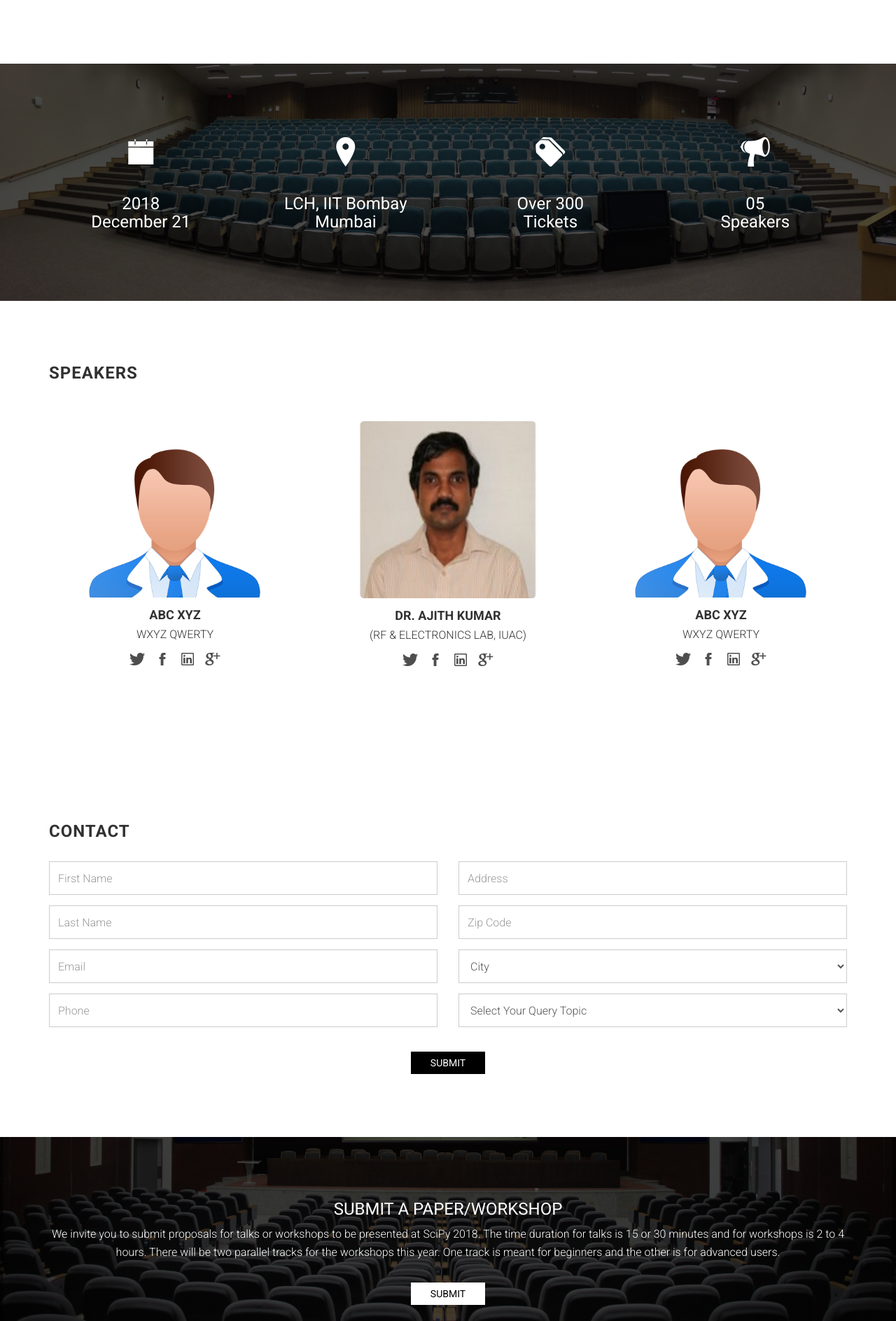
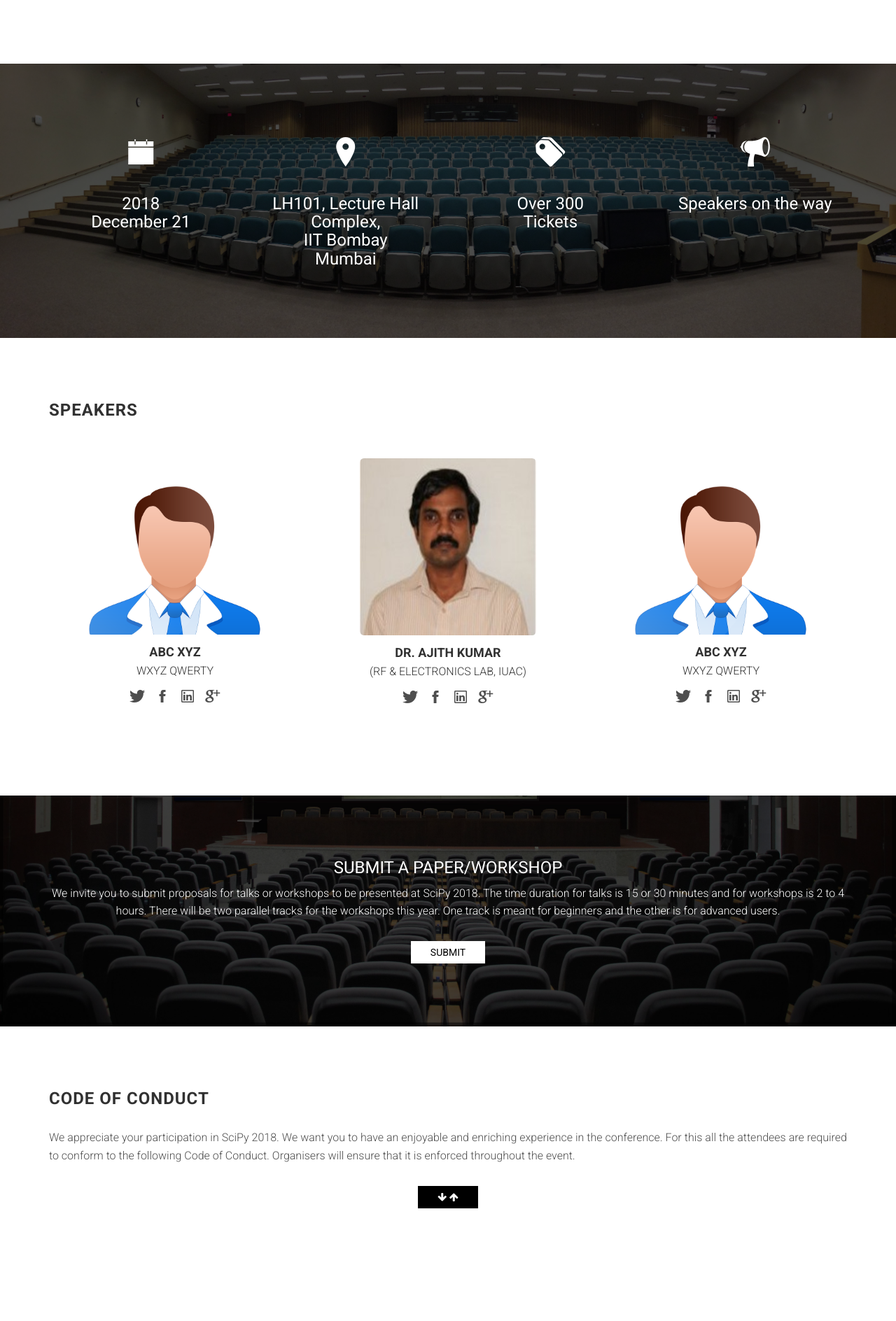
Before and after one commit to FOSSEE/SciPy2018, a Django app: page / in a window 1280 px wide. Shown: the part 1352-3240 px from the top of the page at 70% size. Run offline with Django 3.2, Linux system fonts and the light colour scheme; some libraries are stand-ins or nearby versions.

Commit message:
updated the content

```diff
--- a/static/website/templates/index.html
+++ b/static/website/templates/index.html
@@ -9,6 +9,7 @@
     <title>SciPy India 2018</title>
 
     <!-- css -->
+    <link rel="stylesheet" href="https://cdnjs.cloudflare.com/ajax/libs/font-awesome/4.7.0/css/font-awesome.min.css">
     <link rel="stylesheet" href="{% static 'website/bootstrap-css/bower_components/bootstrap/dist/css/bootstrap.min.css' %}">
     <link rel="stylesheet" href="{% static 'website/bootstrap-css/bower_components/ionicons/css/ionicons.min.css' %}">
     <link rel="stylesheet" href="{% static 'website/bootstrap-css/assets/css/main.css' %}">
@@ -86,14 +87,18 @@
 
                 <div class="col-sm-6">
 
-                    <h3 class="section-title multiple-title">What is Our Goal?</h3>
+                  <!--  <h3 class="section-title multiple-title">What is Our Goal?</h3>
 
                     <p class="text-justify">One of the goals of the conference is to combine education, engineering, and science with computing through the medium of Python and thereby extrapolate on how powerful Scientific Computing is in various fields and among different communities.</p>
 
                     <ul class="list-arrow-right">
 
                         <li>Have hands on sessions</li>
-                    </ul>
+                    </ul> -->
+                     <h3 class="section-title multiple-title" align="center"><u>News and Updates</u></h3>
+                    <a class="twitter-timeline" href="https://twitter.com/SciPyIndia" data-widget-id="404921110312910848" data-width="100%">Tweets by @SciPyIndia</a>
+
+<script>!function(d,s,id){var js,fjs=d.getElementsByTagName(s)[0],p=/^http:/.test(d.location)?'http':'https';if(!d.getElementById(id)){js=d.createElement(s);js.id=id;js.src=p+"://platform.twitter.com/widgets.js";fjs.parentNode.insertBefore(js,fjs);}}(document,"script","twitter-wjs");</script>
 
                 </div><!-- /.col-sm-6 -->
             </div><!-- /.row -->
@@ -112,7 +117,7 @@
                 <div class="col-sm-3">
 
                     <i class="ion-ios-location"></i>
-                    <h3>LCH, IIT Bombay<br>Mumbai</h3>
+                    <h3>LH101, Lecture Hall Complex, <br>IIT Bombay<br>Mumbai</h3>
 
                 </div>
                 <div class="col-sm-3">
@@ -124,7 +129,7 @@
                 <div class="col-sm-3">
 
                     <i class="ion-speakerphone"></i>
-                    <h3>05<br>Speakers</h3>
+                    <h3>Speakers on the way</h3>
 
                 </div>
             </div><!-- row -->
@@ -208,73 +213,6 @@
         </div>
     </section>
 
-    <section id="registration" class="section registration">
-        <div class="container">
-            <div class="row">
-                <div class="col-md-12">
-                    <h3 class="section-title">Contact</h3>
-                </div>
-            </div>
-
-            <form action="#" id="registration-form">
-                <div class="row">
-                    <div class="col-md-12" id="registration-msg" style="display:none;">
-                        <div class="alert"></div>
-                    </div>
-                    <div class="col-sm-6">
-                        <div class="form-group">
-                            <input type="text" class="form-control" placeholder="First Name" id="fname" name="fname" required>
-                        </div>
-
-                        <div class="form-group">
-                            <input type="text" class="form-control" placeholder="Last Name" id="lname" name="lname" required>
-                        </div>
-
-                        <div class="form-group">
-                            <input type="email" class="form-control" placeholder="Email" id="email" name="email" required>
-                        </div>
-
-                        <div class="form-group">
-                            <input type="text" class="form-control" placeholder="Phone" id="cell" name="cell" required>
-                        </div>
-                    </div>
-
-                    <div class="col-sm-6">
-                        <div class="form-group">
-                            <input type="text" class="form-control" placeholder="Address" id="address" name="address" required>
-                        </div>
-
-                        <div class="form-group">
-                            <input type="text" class="form-control" placeholder="Zip Code" id="zip" name="zip" required>
-                        </div>
-
-                        <div class="form-group">
-                            <select class="form-control" name="city" id="city" required>
-                                <option readonly>City</option>
-                                <option>City Name 1</option>
-                                <option>City Name 2</option>
-                                <option>City Name 3</option>
-                                <option>City Name 4</option>
-                            </select>
-                        </div>
-
-                        <div class="form-group">
-                            <select class="form-control" name="program" id="program" required>
-                                <option readonly>Select Your Query Topic </option>
-                                <option>Speaker</option>
-                                <option>Praticipant</option>
-                                <option>Accomodation</option>
-                            </select>
-                        </div>
-                    </div>
-                </div>
-                <div class="text-center mt20">
-                    <button type="submit" class="btn btn-black" id="registration-submit-btn">Submit</button>
-                </div>
-            </form>
-        </div>
-    </section>
-
     <section id="contribution" class="section bg-image-2 contribution">
         <div class="container">
             <div class="row">
@@ -298,9 +236,8 @@
             </div>
             <div class="row">
                 <div class="col-sm-12">
-                    <div align="justify" class="p-5">
-                     <p>We appreciate your participation in SciPy 2017. We want you to have an enjoyable and enriching experience in the conference. For this all the attendees are required to conform to the following Code of Conduct. Organisers will ensure that it is enforced throughout the event.
-                     <div class="collapse" id="collapseExample">
+                     <p class="text-justify">We appreciate your participation in SciPy 2018. We want you to have an enjoyable and enriching experience in the conference. For this all the attendees are required to conform to the following Code of Conduct. Organisers will ensure that it is enforced throughout the event.
+                     <div id="demo" class="collapse">
                         <div class="card-text">
                            <p>SciPy India is dedicated to providing a harassment-free conference experience for everyone, regardless of age, gender, sexual orientation, physical appearance, disability, race, religion or employment.
                            </p>
@@ -335,8 +272,14 @@
                            <p>SciPy India Conference Code of Conduct is licensed under a Creative Commons Attribution 3.0 Unported License.
                            </p>
                         </div>
+
                      </div>
-                </div>
+                     <center>
+                        <button type="button" class="btn btn-black" data-toggle="collapse" data-target="#demo">
+                            <i class="fa fa-arrow-down" aria-hidden="true"></i>
+                            <i class="fa fa-arrow-up" aria-hidden="true"></i>
+                        </button>
+                    </center>
             </div>
     </section>
 
@@ -370,7 +313,7 @@
             <div class="row">
                 <div class="col-sm-12">
                     <a href="https://fossee.in"class="organiser-box organiser-box-1" target="_blank"></a>
-                    <p>The Annual SciPy India conference is organised by the team members of FOSSEE project which is part of the National Mission on Education through ICT with the thrust area being Adaptation and deployment of open source simulation packages equivalent to proprietary software, funded by MHRD, based at the Indian Institute of Technology Bombay (IITB). </p>
+                    <p class="text-justify">The Annual SciPy India conference is organised by the team members of FOSSEE project which is part of the National Mission on Education through ICT with the thrust area being Adaptation and deployment of open source simulation packages equivalent to proprietary software, funded by MHRD, based at the Indian Institute of Technology Bombay (IITB). </p>
                 </div>
             </div>
     </section>
@@ -539,6 +482,73 @@
         </div>
     </section>
 
+
+    <section id="write-us" class="section write-us">
+        <div class="container">
+            <div class="row">
+                <div class="col-md-12">
+                    <h3 class="section-title">Write to Us</h3>
+                    <p><h5>Feel free to send us an email if you have any questions.</h5></p>
+                </div>
+            </div>
+
+            <form action="#" id="registration-form">
+                <div class="row">
+                    <div class="col-md-12" id="registration-msg" style="display:none;">
+                        <div class="alert"></div>
+                    </div>
+                    <div class="col-sm-12">
+                        <div class="form-group">
+                            <input type="text" class="form-control" placeholder="First Name" id="fname" name="fname" required>
+                        </div>
+
+                        <div class="form-group">
+                            <input type="text" class="form-control" placeholder="Last Name" id="lname" name="lname" required>
+                        </div>
+
+                        <div class="form-group">
+                            <input type="email" class="form-control" placeholder="Email" id="email" name="email" required>
+                        </div>
+                    </div>
+
+                    <div class="col-sm-12">
+                        <div class="form-group">
+                            <input type="textarea" class="form-control" placeholder="Your Query" id="query" name="query" required>
+                        </div>
+                    </div>
+                </div>
+                <div class="text-center mt20">
+                    <button type="submit" class="btn btn-black" id="registration-submit-btn">Submit</button>
+                </div>
+            </form>
+        </div>
+    </section>
+
+    <section id="contact-us" class="section contact-us">
+        <div class="container">
+            <div class="row">
+                <div class="col-md-12">
+                    <h3 class="section-title">Contact us</h3>
+                </div>
+            </div>
+            <div class="row">
+                <div class="col-sm-12">
+                    <dl class="alt">
+                            <dt>Phone</dt>
+                            <dd><i class="fa fa-phone" aria-hidden="true"></i> (+91) 22 25764133</dd>
+                            <dd><i class="fa fa-calendar" aria-hidden="true"></i> Monday - Friday</dd>
+                            <dd><i class="fa fa-clock-o" aria-hidden="true"></i> 10:00 AM - 6:00 PM</dd>
+                            <dt>Email</dt>
+                            <dd>
+                                <i class="fa fa-envelope" aria-hidden="true"></i> <a style="color:black;" href="mailto:scipy@fossee.in"> scipy[at]fossee[dot]in
+                                </a>
+                            </dd>
+                        </dl>
+                </div>
+            </div>
+    </section>
+
+
     <footer class="site-footer">
         <div class="container">
             <div class="row">
@@ -552,14 +562,15 @@
                 <div class="col-md-6">
                     <ul class="social-block">
                         Visit SciPy.in/
-                        <a style="color:blue;" target="_blank" href="http://scipy.in/2009">2009</a>/
-                        <a style="color:white;" target="_blank" href="http://scipy.in/scipyin/2010/">2010</a>/
-                        <a style="color:blue;" target="_blank" href="http://scipy.in/scipyin/2011/">2011</a>/
-                        <a style="color:white;" target="_blank" href="http://scipy.in/2012">2012</a>/
-                        <a style="color:blue;" target="_blank" href="http://scipy.in/2013">2013</a>/
-                        <a style="color:white;" target="_blank" href="http://scipy.in/2014">2014</a>/
-                        <a style="color:blue;" target="_blank" href="http://scipy.in/2015">2015</a>/
-                        <a style="color:white;" target="_blank" href="http://scipy.in/2016">2016</a>
+                        <a style="color:blue;" target="_blank" href="https://scipy.in/2009">2009</a>/
+                        <a style="color:white;" target="_blank" href="https://scipy.in/scipyin/2010/">2010</a>/
+                        <a style="color:blue;" target="_blank" href="https://scipy.in/scipyin/2011/">2011</a>/
+                        <a style="color:white;" target="_blank" href="https://scipy.in/2012">2012</a>/
+                        <a style="color:blue;" target="_blank" href="https://scipy.in/2013">2013</a>/
+                        <a style="color:white;" target="_blank" href="https://scipy.in/2014">2014</a>/
+                        <a style="color:blue;" target="_blank" href="https://scipy.in/2015">2015</a>/
+                        <a style="color:white;" target="_blank" href="https://scipy.in/2016">2016</a>/
+                        <a style="color:blue;" target="_blank" href="https://scipy.in/2017">2017</a>
                     </ul>
                 </div>
             </div>
```
